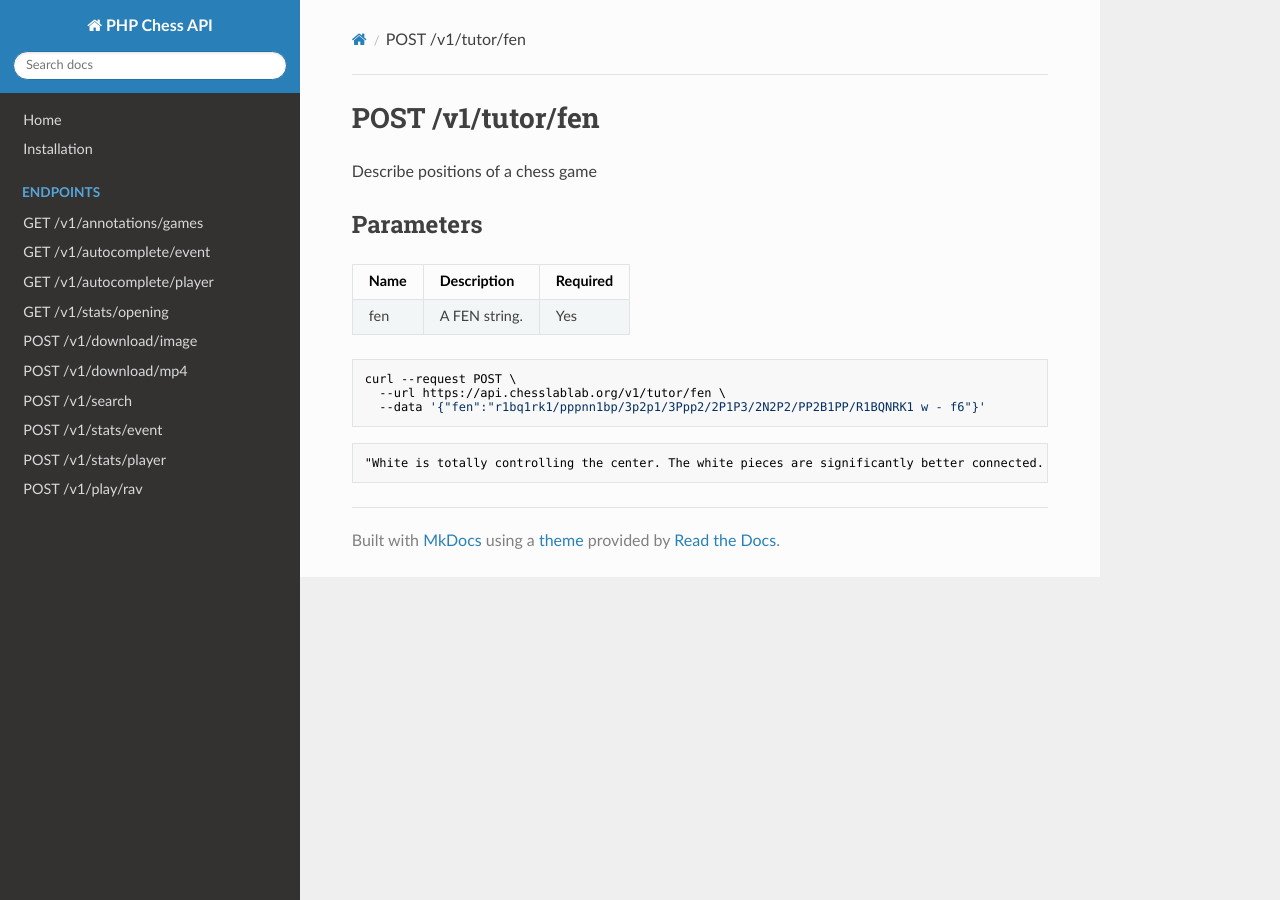
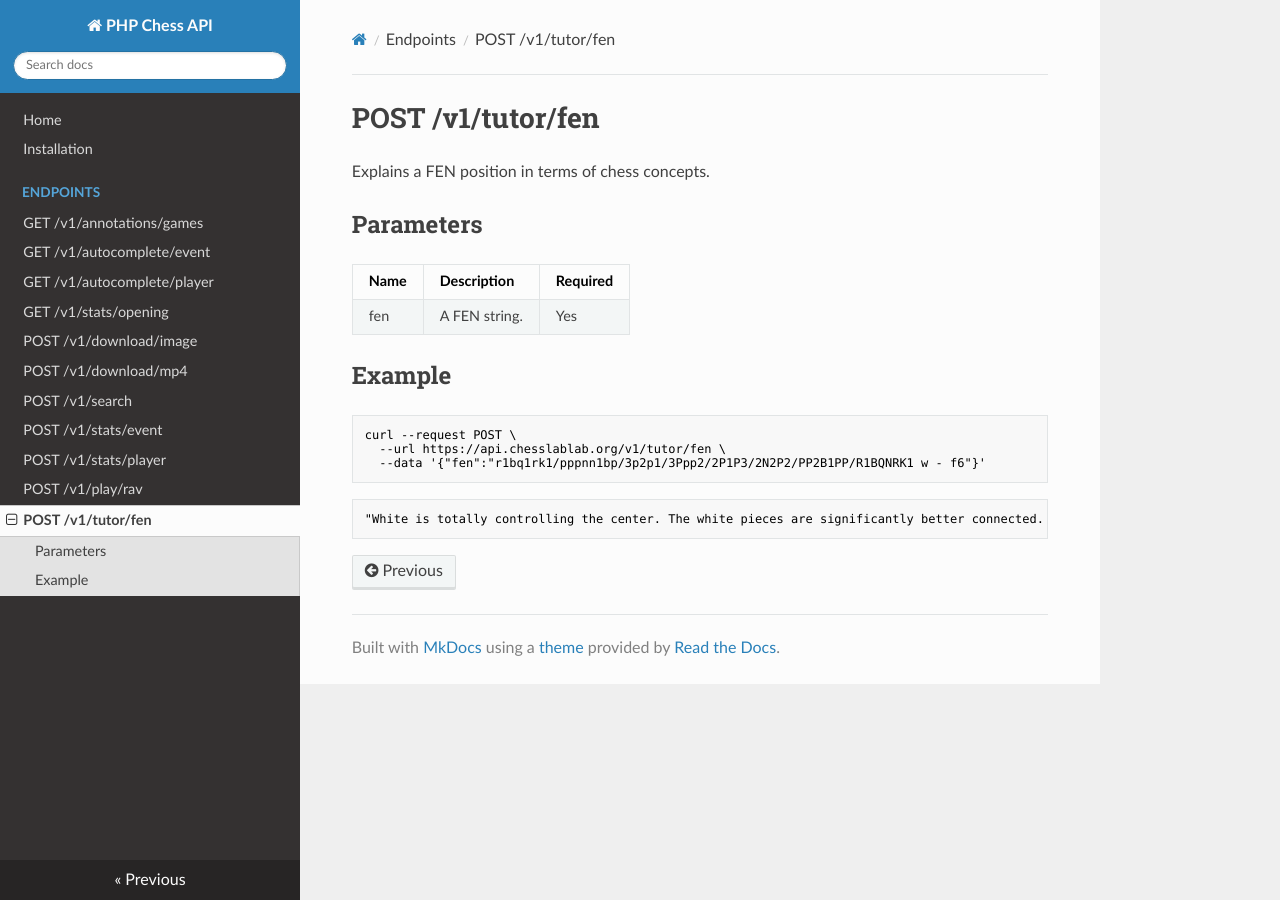
Before and after one commit to chesslablab/chess-api, an MkDocs documentation site: the page built from docs/post-tutor-fen.md, in a window 1280 px wide. Built offline with MkDocs 1.6.1, drawn with Linux system fonts in a browser that asks for light colours; nearby versions of some CDN libraries.

Commit message:
Updated the docs

````diff
--- a/docs/post-tutor-fen.md
+++ b/docs/post-tutor-fen.md
@@ -1,6 +1,6 @@
 # POST /v1/tutor/fen
 
-Describe positions of a chess game
+Explains a FEN position in terms of chess concepts.
 
 ## Parameters
 
@@ -8,7 +8,9 @@ Describe positions of a chess game
 | ---- | ----------- | -------- |
 | fen | A FEN string. | Yes |
 
-```bash
+## Example
+
+```text
 curl --request POST \
   --url https://api.chesslablab.org/v1/tutor/fen \
   --data '{"fen":"r1bq1rk1/pppnn1bp/3p2p1/3Ppp2/2P1P3/2N2P2/PP2B1PP/R1BQNRK1 w - f6"}'
--- a/mkdocs.yml
+++ b/mkdocs.yml
@@ -14,4 +14,5 @@ nav:
     - POST /v1/stats/event: post-stats-event.md
     - POST /v1/stats/player: post-stats-player.md
     - POST /v1/play/rav: post-play-rav.md
+    - POST /v1/tutor/fen: post-tutor-fen.md
 theme: readthedocs
````
